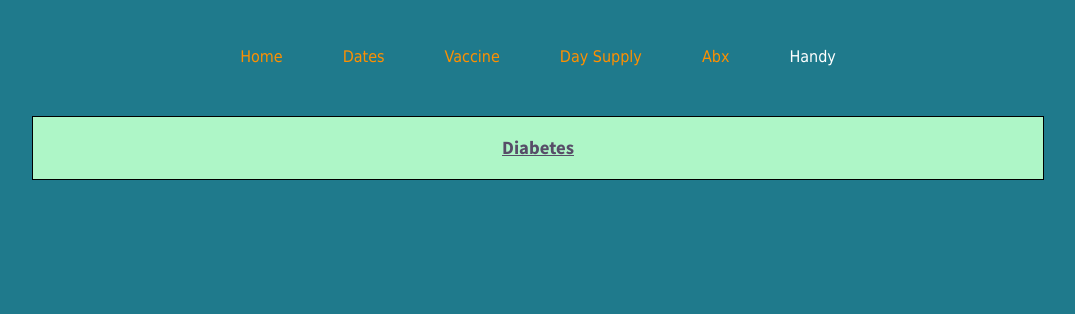
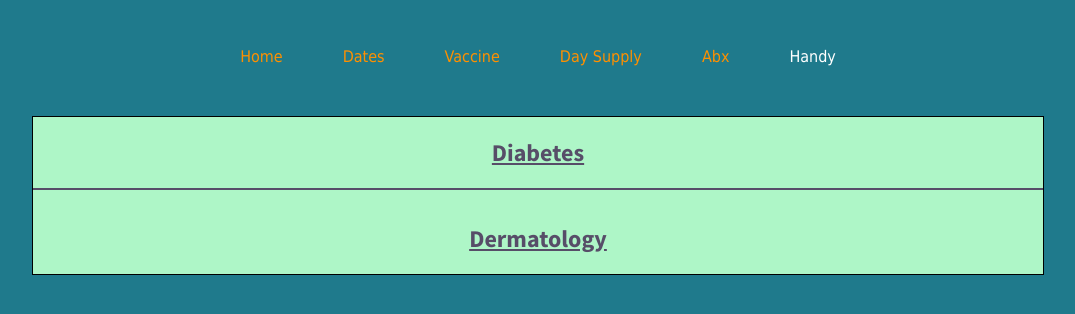
Before and after one commit to icyparkinson/rx-react, a React (Create React App) app in the folder client/: page /handy in a window 1280 px wide. Shown: the top 314 px of the page, without its empty margins (102-1177 px from the left). Built offline with nearby package versions, Linux system fonts and the light colour scheme.

Commit message:
Added derm page.

```diff
--- /dev/null
+++ b/client/src/components/pages/handy/Derm.js
@@ -0,0 +1,37 @@
+import React, { useState } from "react"
+import Line from "../../ui/Line"
+
+const Derm = () => {
+
+
+    const [showItem, setShowItem] = useState({
+        potency: false
+    })
+
+    const handleShowItem = (e) => {
+        let title = e.target.getAttribute("name")
+        let status = showItem[title]
+        setShowItem({
+            ...showItem, [title]: !status
+        })
+    }
+
+    return(
+        <>
+        <span style = {itemStyle}><a href="images/steroid_potencies.pdf" target="_blank">Steroid Potency PDF</a></span>
+
+
+        </>
+    )
+
+}
+
+
+
+const itemStyle = {
+    // textDecoration: "underline",
+    cursor: "pointer",
+    margin: "20px"
+}
+
+export default Derm
--- a/client/src/components/pages/handy/Diabetes.js
+++ b/client/src/components/pages/handy/Diabetes.js
@@ -3,10 +3,6 @@ import Line from "../../ui/Line"
 
 const Diabetes = () => {
 
-    const [showIn, setShowIn] = useState(false)
-    const handleShowIn = () => {
-        setShowIn((prevState) => !prevState)
-    }
 
     const [showItem, setShowItem] = useState({
         insulinsTable: false,
--- a/client/src/components/pages/handy/Handy.js
+++ b/client/src/components/pages/handy/Handy.js
@@ -1,11 +1,14 @@
 import React, { useState } from "react"
+import Derm from "./Derm"
 import Diabetes from "./Diabetes"
+import Line from "../../ui/Line"
 
 const Handy = () => {
 
 
     const [showItem, setShowItem] = useState({
-        diabetes: false
+        diabetes: false,
+        derm: false
     })
 
     const handleShowItem = (e) => {
@@ -18,12 +21,17 @@ const Handy = () => {
 
 
     return (
-        <section>
+        <>
 
             <h1 onClick= {handleShowItem} name = "diabetes" style = {{textDecoration: "underline", cursor: "pointer", color: "#574D68"}}>Diabetes</h1>
             <div className = "item">{showItem.diabetes === true ? <Diabetes /> : null }</div>
 
-        </section>
+            <Line width = "100%"/>
+
+            <h1 onClick= {handleShowItem} name = "derm" style = {{textDecoration: "underline", cursor: "pointer", color: "#574D68"}}>Dermatology</h1>
+            <div className = "item">{showItem.derm === true ? <Derm /> : null }</div>
+
+        </>
 
     )
 
```
Also changed, not shown: 1 other file (tests, documents, lock files or other folders).
